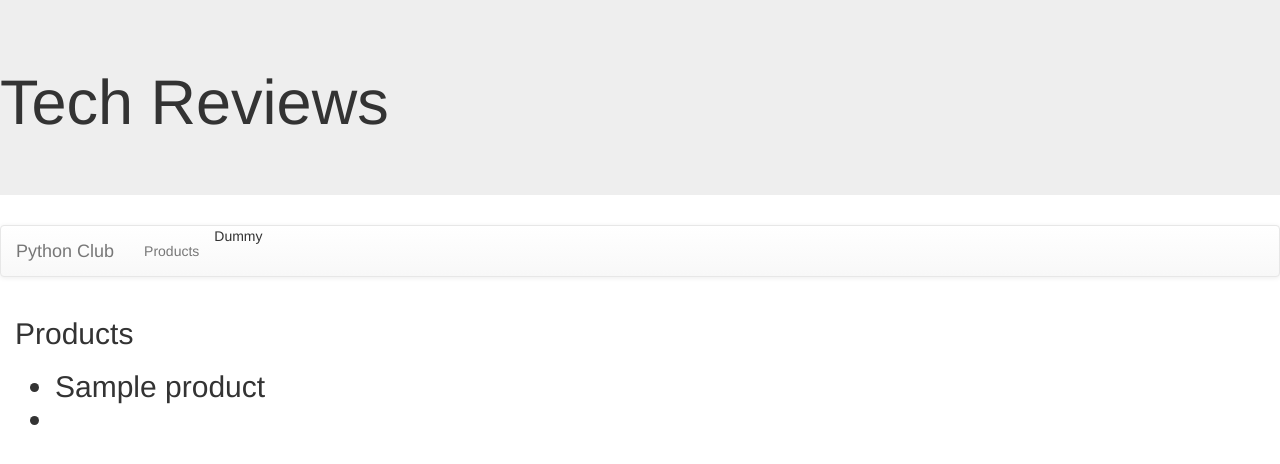
After one commit to oystertran/IT112_First_Django_Project_Fixed, a Django app: template DjangoProject/PythonClub/templates/PythonClub/products.html in a window 1280 px wide. The commit adds this page. Shown: the top 464 px of the page. Run offline with Django 4.2, Linux system fonts and the light colour scheme; the template is opened without the code that fills it: values that come from a table or form of the project are taken from there, others are empty; tables that the repository leaves empty hold one stand-in row (values such as "Sample post"); parts of the project's set-up code (start-up, migrations or seed data) failed here and were passed over; some libraries are stand-ins or nearby versions.

Commit message:
product view commit

```diff
--- /dev/null
+++ b/DjangoProject/PythonClub/templates/PythonClub/products.html
@@ -0,0 +1,10 @@
+{% extends 'base.html' %}
+{% block content %}
+<h2>Products<h2>
+<ul>
+    {% for p in product_list %}
+        <li>{{ p.productname }}<li>
+    {% endfor %}
+</ul>
+
+{%  endblock %}
--- a/DjangoProject/PythonClub/templates/base.html
+++ b/DjangoProject/PythonClub/templates/base.html
@@ -16,7 +16,7 @@
 <a class="navbar-brand" href="{% url 'index' %}">Python Club</a>
 </div>
 <ul class="nav navbar-nav">
-<li>Dummy</li>
+<li><a href = "{% url 'products' %}"> Products</a></li>
 <li>Dummy</li>
 </ul>
 </div>
```
